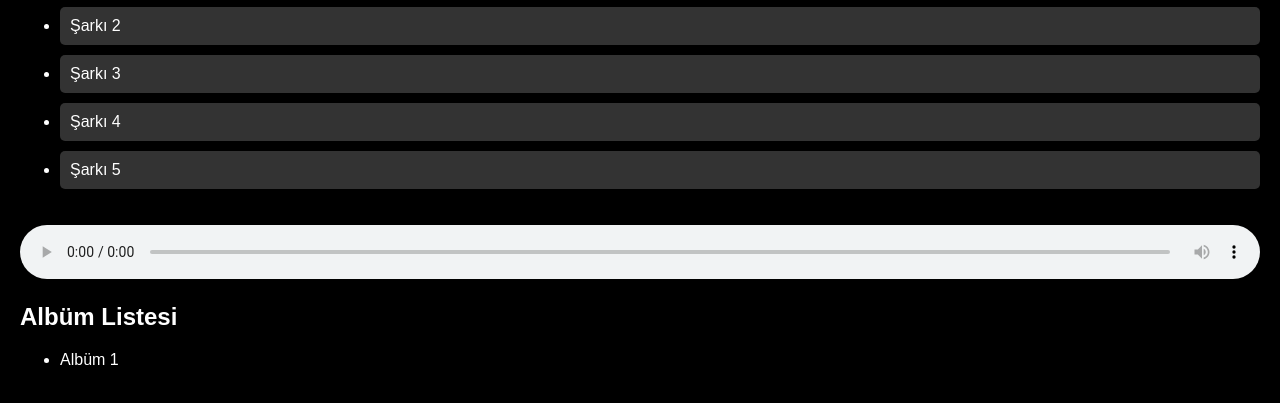
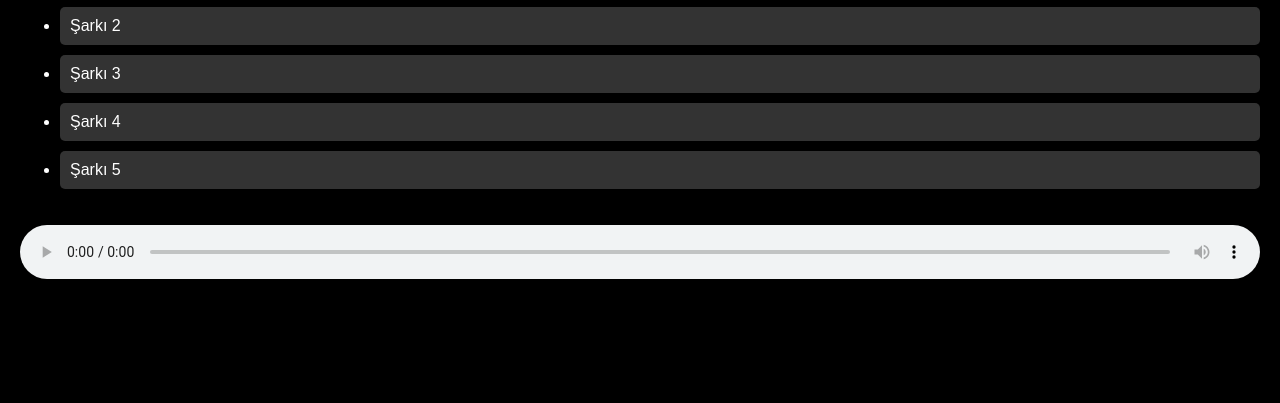
Before and after one commit to manugb09/m-zik-sitesi, a plain HTML site: page album2.html in a window 1280 px wide. Shown: the part 141-544 px from the top of the page. Drawn offline with Linux system fonts and the light colour scheme.

Commit message:
Update album2.html

```diff
--- a/album2.html
+++ b/album2.html
@@ -67,18 +67,7 @@
             audioPlayer.load();
             audioPlayer.play();
         }
-        function navigateToAlbum(albumId) {
-    if (albumId === 1) {
-        window.location.href = 'album1.html'; // Albüm 1 sayfasına yönlendir
-    }
-}
     </script>
-    </main>
-    <div class="sidebar" id="sidebar">
-    <h2>Albüm Listesi</h2>
-    <ul>
-        <li onclick="navigateToAlbum(1)">Albüm 1</li>
-    </ul>
 </div>
 </body>
 </html>
```
